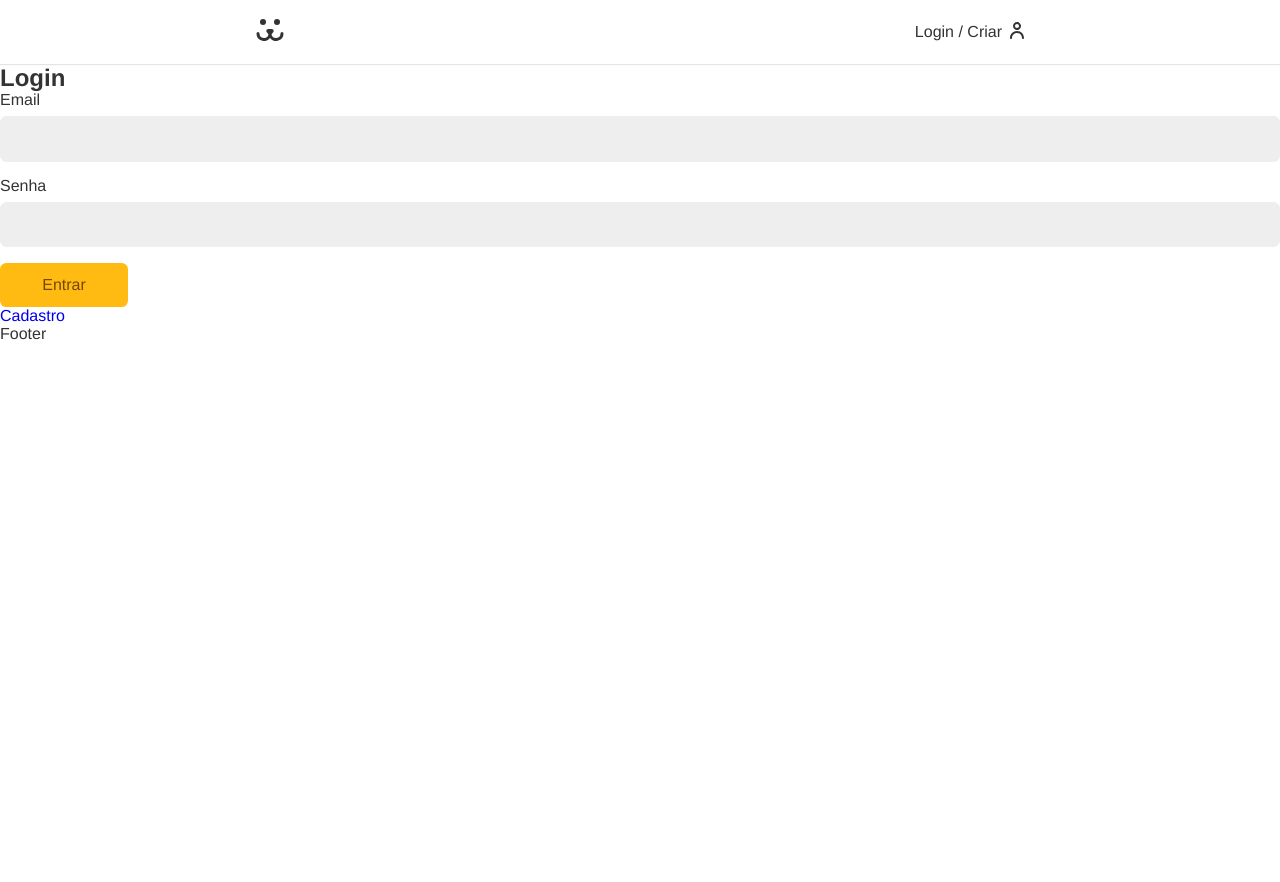
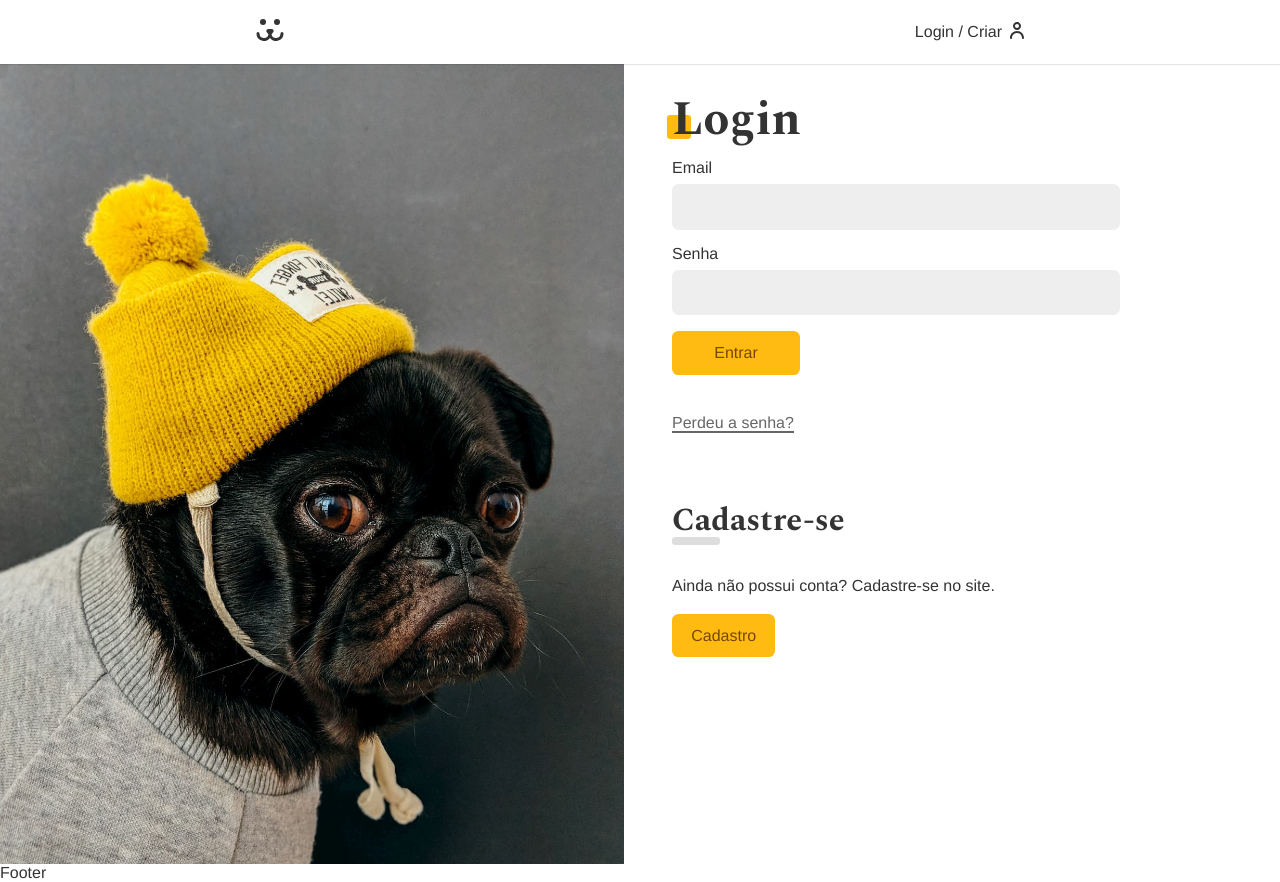
Before and after one commit to luiz-gustavo0/app-dogs-react, a React (Create React App) app: page /login in a window 1280 px wide. Before the commit the page ends 800 px from the top, so only its background shows below. Built offline with nearby package versions, Linux system fonts and the light colour scheme; no server answers.

Commit message:
estilos do formulario de login

```diff
--- a/src/app.css
+++ b/src/app.css
@@ -1,3 +1,5 @@
+@import url('https://fonts.googleapis.com/css2?family=Spectral:wght@400;500;600;700&display=swap');
+
 * {
   box-sizing: border-box;
   outline: none;
@@ -8,7 +10,7 @@
   padding-top: 4rem;
   color: #333;
   --type-first: Helvetica, Arial, sans-serif;
-  --type-second: 'Spectral', Georgia;
+  --type-second: 'Spectral', georgia;
   font-family: var(--type-first);
 }
 
@@ -29,6 +31,7 @@
 
 a {
   text-decoration: none;
+  color: #333;
 }
 
 img {
@@ -49,3 +52,38 @@
   padding: 0 1rem;
   margin: 0 auto;
 }
+
+.title {
+  font-family: var(--type-second);
+  line-height: 1;
+  font-size: 3rem;
+  margin: 1rem 0;
+  position: relative;
+  z-index: 1;
+}
+
+.title::after {
+  content: '';
+  display: block;
+  width: 1.5rem;
+  height: 1.5rem;
+  background: #fb1;
+  position: absolute;
+  bottom: 5px;
+  left: -5px;
+  border-radius: 0.2rem;
+  z-index: -1;
+}
+
+.anime-left {
+  opacity: 0;
+  transform: translateX(-20px);
+  animation: animeLeft 0.3s forwards;
+}
+
+@keyframes animeLeft {
+  to {
+    opacity: 1;
+    transform: initial;
+  }
+}
--- /dev/null
+++ b/src/components/Error/index.js
@@ -0,0 +1,8 @@
+import React from 'react';
+
+const Error = ({ error }) => {
+  if (!error) return null;
+  return <p style={{ color: '#f31', margin: '1rem 0' }}>{error}</p>;
+};
+
+export default Error;
--- a/src/components/Login/index.js
+++ b/src/components/Login/index.js
@@ -6,13 +6,16 @@
 import PasswordLost from '../PasswordLost';
 import PasswordReset from '../PasswordReset';
 
+import './styles.css';
+
 const Login = () => {
   const { login } = useContext(UserContext);
   const { path } = useRouteMatch();
 
   if (login === true) <Redirect to='/conta' />;
   return (
-    <div>
+    <section className='section-login'>
+      <div className='section-login-forms'>
         <Switch>
           <Route exact path={path}>
             <LoginForm />
@@ -28,6 +31,7 @@
           </Route>
         </Switch>
       </div>
+    </section>
   );
 };
 
--- /dev/null
+++ b/src/components/Login/styles.css
@@ -0,0 +1,31 @@
+.section-login {
+  display: grid;
+  grid-template-columns: 1fr 1fr;
+  min-height: 100vh;
+  gap: 2rem;
+}
+
+.section-login::before {
+  content: '';
+  display: block;
+  background: url('../../assets/login.jpg') no-repeat center center;
+  background-size: cover;
+}
+
+.section-login-forms {
+  max-width: 30rem;
+  padding: 1rem;
+}
+
+@media (max-width: 40rem) {
+  .section-login {
+    grid-template-columns: 1fr;
+  }
+  .section-login::before {
+    display: none;
+  }
+
+  .section-login-forms {
+    max-width: 100%;
+  }
+}
--- a/src/components/LoginForm/index.js
+++ b/src/components/LoginForm/index.js
@@ -4,6 +4,10 @@
 import Button from '../Button';
 import useForm from '../../hooks/useForm';
 import { UserContext } from '../../context/UserContext';
+import Error from '../Error';
+
+import './styles.css';
+import '../Button/styles.css';
 
 const LoginForm = () => {
   const { url } = useRouteMatch();
@@ -22,8 +26,8 @@
 
   return (
     <section className='anime-left'>
-      <h1>Login</h1>
-      <form action='' onSubmit={handleSubmit}>
+      <h1 className='title'>Login</h1>
+      <form action='' onSubmit={handleSubmit} className='form-login'>
         <Input label='Email' type='email' name='email' {...email} />
         <Input label='Senha' type='password' name='password' {...password} />
 
@@ -32,10 +36,18 @@
         ) : (
           <Button>Entrar</Button>
         )}
-
-        {error && <p>{error}</p>}
+        <Error error={error} />
       </form>
-      <Link to={`${url}/criar`}>Cadastro</Link>
+      <Link to={`${url}/perdeu`} className='btn-perdeu-senha'>
+        Perdeu a senha?
+      </Link>
+      <div className='cadastro'>
+        <h2 className='subtitulo'>Cadastre-se</h2>
+        <p>Ainda não possui conta? Cadastre-se no site.</p>
+        <Link className='button' to={`${url}/criar`}>
+          Cadastro
+        </Link>
+      </div>
     </section>
   );
 };
--- /dev/null
+++ b/src/components/LoginForm/styles.css
@@ -0,0 +1,41 @@
+.form-login {
+  margin-bottom: 2rem;
+}
+
+.btn-perdeu-senha {
+  display: inline-block;
+  color: #666;
+  padding: 0.5rem 0;
+  line-height: 1;
+}
+
+.btn-perdeu-senha:after {
+  content: '';
+  height: 2px;
+  width: 100%;
+  background: currentColor;
+  display: block;
+}
+
+.cadastro {
+  margin-top: 4rem;
+}
+
+.cadastro p {
+  margin: 2rem 0;
+}
+.subtitulo {
+  font-family: var(--type-second);
+  line-height: 1;
+  font-size: 2rem;
+}
+
+.subtitulo::after {
+  content: '';
+  display: block;
+  width: 3rem;
+  height: 0.5rem;
+  background: #ddd;
+
+  border-radius: 0.2rem;
+}
```
Lines whose indentation alone changed are shown as unchanged.
